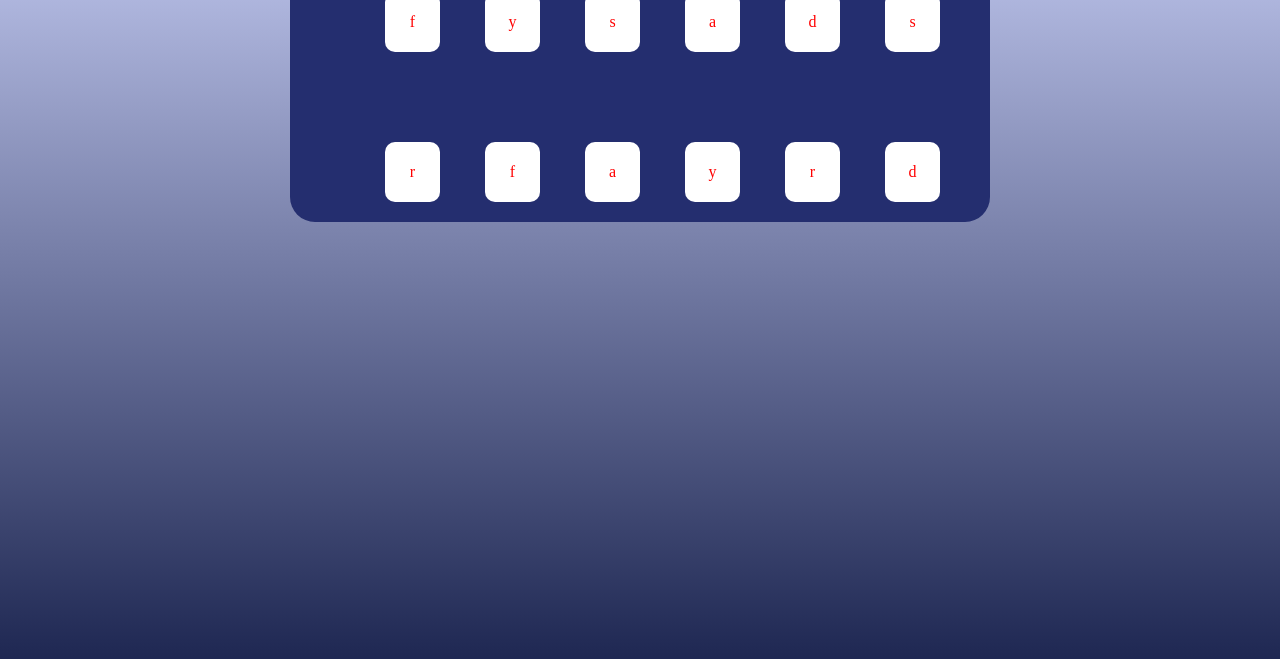
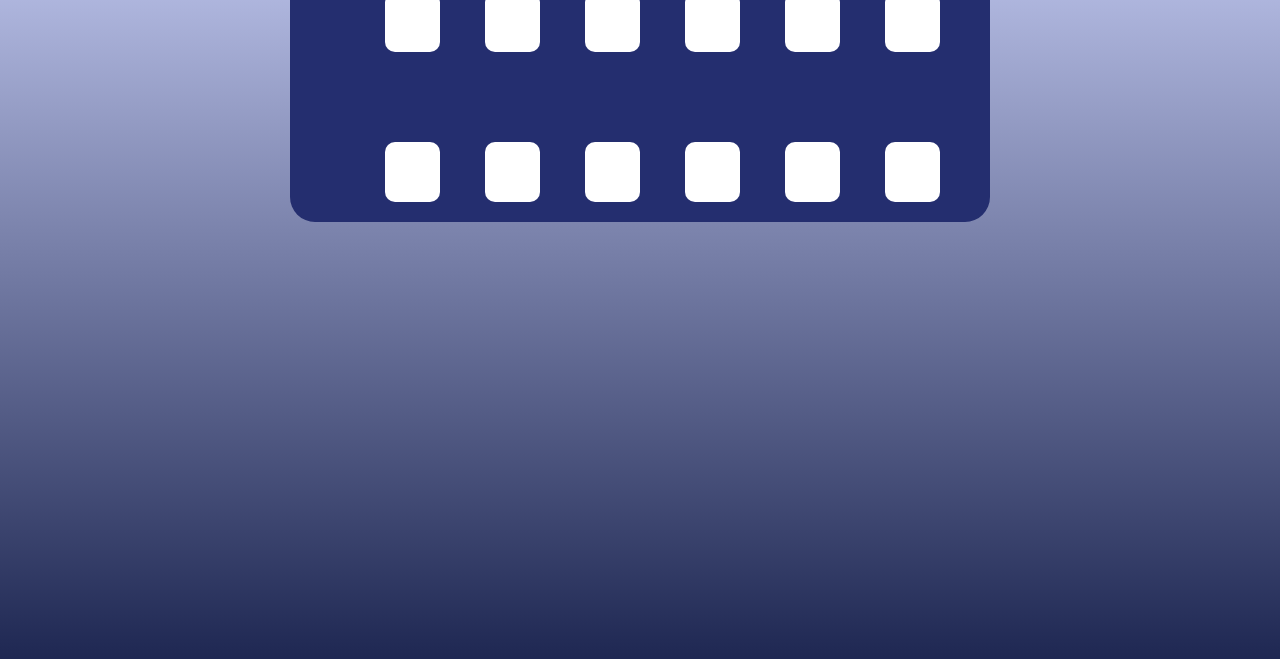
Before and after one commit to bnbn451/game, a plain HTML site: page index.html in a window 1280 px wide. Shown: the part 163-822 px from the top of the page. Drawn offline with Linux system fonts and the light colour scheme.

Commit message:
Update style.css

```diff
--- a/style.css
+++ b/style.css
@@ -33,7 +33,7 @@ border-radius: 25px;
 }
 
 .cell-hide {
-    color: red;
+    color: transparent;
     user-select: none;
 }
 .cell-shown {
```
